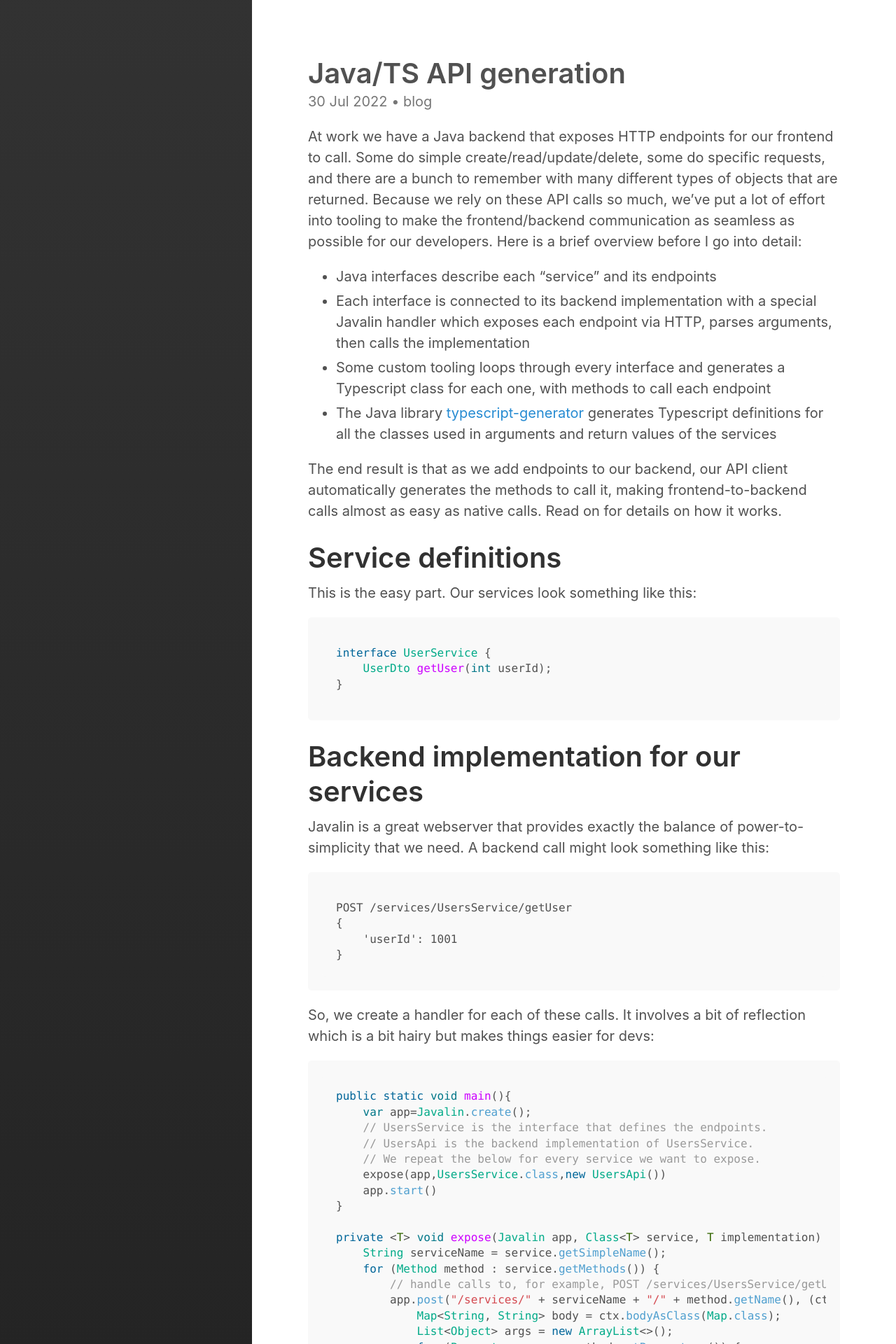
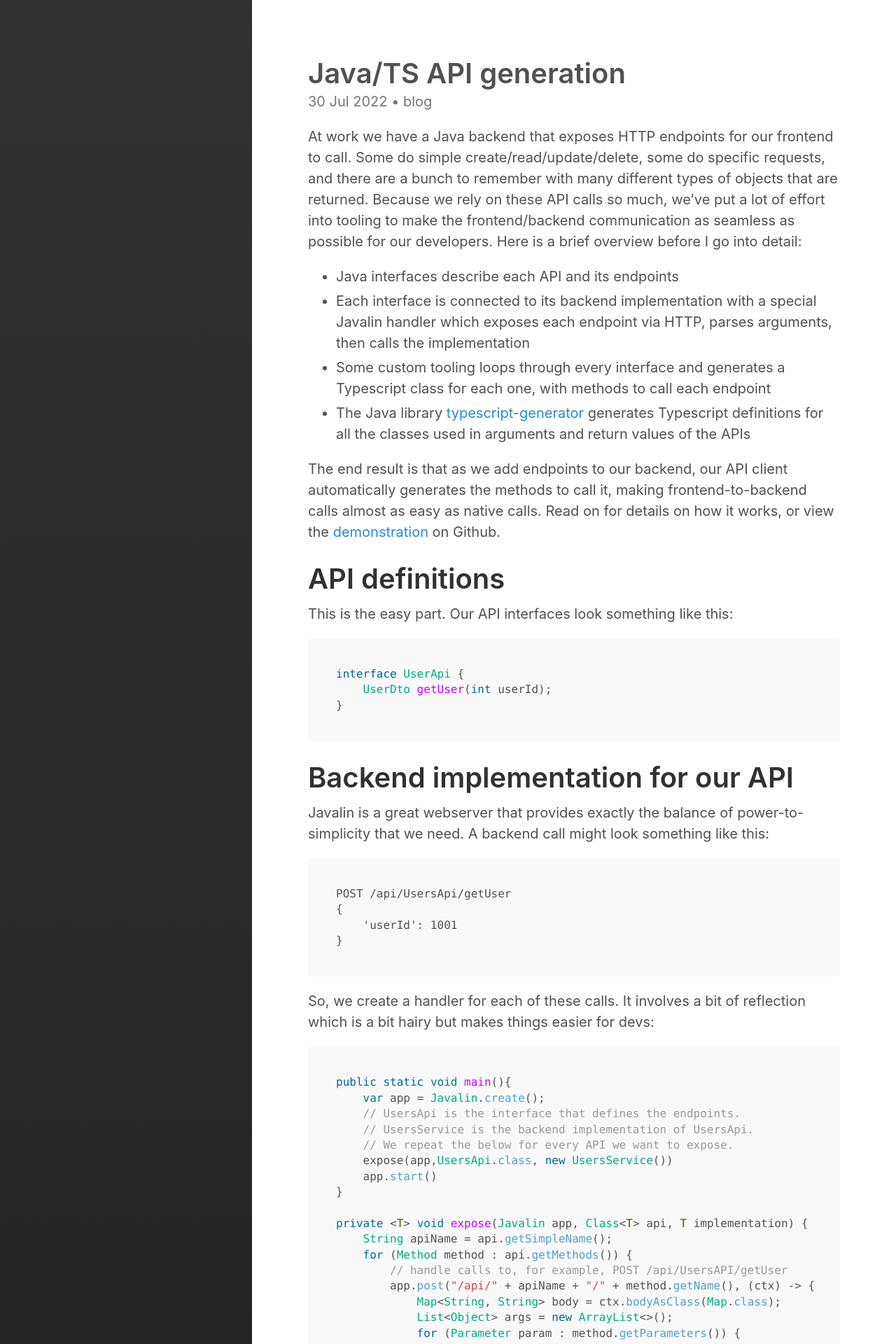
Before and after one commit to crummy/crummy.github.io, a Jekyll site: the page built from _posts/2022-07-30-hand-rolled-api-generator.md, in a window 1280 px wide. Shown: the top 1920 px of the page at 70% size. Built offline with Jekyll 4.4.1, drawn with Linux system fonts in a browser that asks for light colours; some web fonts are replaced; some of the changed text lies outside the part shown.

Commit message:
Swap wording to reflect sample code

````diff
--- a/_posts/2022-07-30-hand-rolled-api-generator.md
+++ b/_posts/2022-07-30-hand-rolled-api-generator.md
@@ -13,7 +13,7 @@ returned. Because we rely on these API calls so much, we've put a lot of effort
 into tooling to make the frontend/backend communication as seamless as possible
 for our developers. Here is a brief overview before I go into detail:
 
-* Java interfaces describe each "service" and its endpoints
+* Java interfaces describe each API and its endpoints
 * Each interface is connected to its backend implementation with a special Javalin
 handler which exposes each endpoint via HTTP, parses arguments, then calls the
 implementation
@@ -21,29 +21,30 @@ implementation
 class for each one, with methods to call each endpoint
 * The Java library [typescript-generator](https://github.com/vojtechhabarta/typescript-generator)
 generates Typescript definitions for all the classes used in arguments and return
-values of the services
+values of the APIs
 
 The end result is that as we add endpoints to our backend, our API client
 automatically generates the methods to call it, making frontend-to-backend calls
-almost as easy as native calls. Read on for details on how it works.
+almost as easy as native calls. Read on for details on how it works, or view the
+[demonstration](https://github.com/crummy/java-typescript-api-generator) on Github.
 
-# Service definitions
+# API definitions
 
-This is the easy part. Our services look something like this:
+This is the easy part. Our API interfaces look something like this:
 
 ```java
-interface UserService {
+interface UserApi {
     UserDto getUser(int userId);
 }
 ```
 
-# Backend implementation for our services
+# Backend implementation for our API
 
 Javalin is a great webserver that provides exactly the balance of
 power-to-simplicity that we need. A backend call might look something like this:
 
 ```
-POST /services/UsersService/getUser
+POST /api/UsersApi/getUser
 {
     'userId': 1001
 }
@@ -54,19 +55,19 @@ which is a bit hairy but makes things easier for devs:
 
 ```java
 public static void main(){
-    var app=Javalin.create();
-    // UsersService is the interface that defines the endpoints.
-    // UsersApi is the backend implementation of UsersService.
-    // We repeat the below for every service we want to expose.
-    expose(app,UsersService.class,new UsersApi())
+    var app = Javalin.create();
+    // UsersApi is the interface that defines the endpoints.
+    // UsersService is the backend implementation of UsersApi.
+    // We repeat the below for every API we want to expose.
+    expose(app,UsersApi.class, new UsersService())
     app.start()
 }
 
-private <T> void expose(Javalin app, Class<T> service, T implementation) {
-    String serviceName = service.getSimpleName();
-    for (Method method : service.getMethods()) {
-        // handle calls to, for example, POST /services/UsersService/getUser
-        app.post("/services/" + serviceName + "/" + method.getName(), (ctx) -> {
+private <T> void expose(Javalin app, Class<T> api, T implementation) {
+    String apiName = api.getSimpleName();
+    for (Method method : api.getMethods()) {
+        // handle calls to, for example, POST /api/UsersAPI/getUser
+        app.post("/api/" + apiName + "/" + method.getName(), (ctx) -> {
             Map<String, String> body = ctx.bodyAsClass(Map.class);
             List<Object> args = new ArrayList<>();
             for (Parameter param : method.getParameters()) {
@@ -75,16 +76,18 @@ private <T> void expose(Javalin app, Class<T> service, T implementation) {
                 args.add(arg);
             }
             try {
-                method.invoke(implementation, args.toArray());
+                Object result = method.invoke(implementation, args.toArray());
+                String json = objectMapper.writeValueAsBytes(result);
+                ctx.result(json);
             } catch (Exception e) {
-                throw new RuntimeException("Failed to invoke " + serviceName + "/" + method, e);
+                throw new RuntimeException("Failed to invoke " + apiName + "/" + method, e);
             }
         });
     }
 }
 ```
 
-That's pretty much it. For every service, then every method, expose an endpoint that
+That's pretty much it. For every API, then every method, expose an endpoint that
 deserializes the arguments given, then calls the actual implementation's method
 with those arguments.
 
@@ -96,22 +99,22 @@ So! Our backend is ready to receive requests. Next up is the API client.
 
 # Typescript client
 
-The code here works a little like the above again - given an interface like UsersService,
+The code here works a little like the above again - given an interface like UsersAPI,
 iterate over its methods, and iterate over its arguments. However, along the way,
 we build a string by appending bits of Typescript to it. The code here is a bit ugly so
 I'm going to write some pseudocode to describe it:
 
 ```
-String toTypescript(Class... service) {
-    for each service:
-        typescript += "class ${service.getSimpleName()} {"
+String toTypescript(Class... api) {
+    for each api:
+        typescript += "class ${api.getSimpleName()} {"
         for each method:
             typescript += "${method.getName()}("
             for each parameter:
                 typescript += "${parameter.getName()}: ${getType(parameter)}, "
             typescript += "): Promise<${getType(method.returnType)}">
             var body = Map<String, String>
-            typescript += "return fetch('/services/${service}/${method}', {"
+            typescript += "return fetch('/api/${api}/${method}', {"
             typescript += "   method: 'POST',"
             typescript += "   headers: {'Content-Type': 'application/json', 'Accept': 'application/json'},"
             typescript += "   body: JSON.stringify({"
@@ -124,13 +127,14 @@ String toTypescript(Class... service) {
 }
 ```
 
-Hmm... is that more readable? Well, here's what you might expect to see in the
-generated Typescript, as a demonstration:
+Hmm... is that more readable? If you'd prefer you can read the
+[actual code](https://github.com/crummy/java-typescript-api-generator/blob/main/src/main/java/com/malcolmcrum/typescriptapigenerator/typescriptgenerator/TypeScriptApiGenerator.java#L44)
+instead. Here's what you might expect to see in the generated Typescript, as an example:
 
 ```typescript
-class UsersService {
+class UsersAPI {
     getUser(userId: number): UserDto {
-        return fetch('/services/UsersService/getUser', {
+        return fetch('/api/UsersApi/getUser', {
             method: 'POST',
             headers: {'Content-Type': 'application/json', 'Accept': 'application/json'},
             body: JSON.stringify({userId: JSON.stringify(userId)})
@@ -139,7 +143,7 @@ class UsersService {
 }
 ```
 
-We store the above file in `target/ts/services.ts`, and generate this file using the
+We store the above file in `target/ts/api.ts`, and generate this file using the
 [Exec Maven Plugin](https://www.mojohaus.org/exec-maven-plugin/) which lets us run the
 client generator when we run `mvn package`.
 
@@ -153,7 +157,7 @@ classes to Typescript equivalents. Here's basically how the conversions work:
 * Map<K, V> -> Record<K, V>
 * Otherwise, just use the object's class name (e.g. UserDto)
 
-Now you're almost ready to call `new UsersService().getUser(1001)` - we're just missing the
+Now you're almost ready to call `new UsersApi().getUser(1001)` - we're just missing the
 Typescript type for the UserDto returned.
 
 # Typescript definitions for our Java types
@@ -205,7 +209,7 @@ interface UserDto {
 So, now we have:
 
 * A Javalin server with endpoints ready to deserialize parameters for each of our backend methods
-* A `services.ts` file with classes ready to query each of those endpoints
+* An `api.ts` file with classes ready to query each of those endpoints
 * A `types.ts` file that describes the types for both the parameters and returns of those endpoints
 
 The end result is that adding a new endpoint looks like this:
@@ -232,13 +236,13 @@ staring at a `long` you might think it stores epoch *seconds*. Java has a better
 `long`s in our DTOs, so:
 
 1. I added a long -> instant deserializer and instant -> long serializer to our JSON serializer
-2. I told `typescript-generator` to convert Instants to numbers with:
-```
-<customTypeMappings>
-    <mapping>java.time.Instant:number</mapping>
-</customTypeMappings>
-```
+2. I told `typescript-generator` to convert Instants to numbers with a `<customTypeMapping>`
 3. I adjusted my `getType(parameter)` class to convert `Instant`s to `number`s instead.
 
 That was it! Having written our own tooling this was an easy task and allowed us to further
 strengthen our use of types to reduce another source of bugs.
+
+# Complete demo
+
+You can find a full demo on Github here:
+[crummy/java-typescript-api-generator](https://github.com/crummy/java-typescript-api-generator)
````
